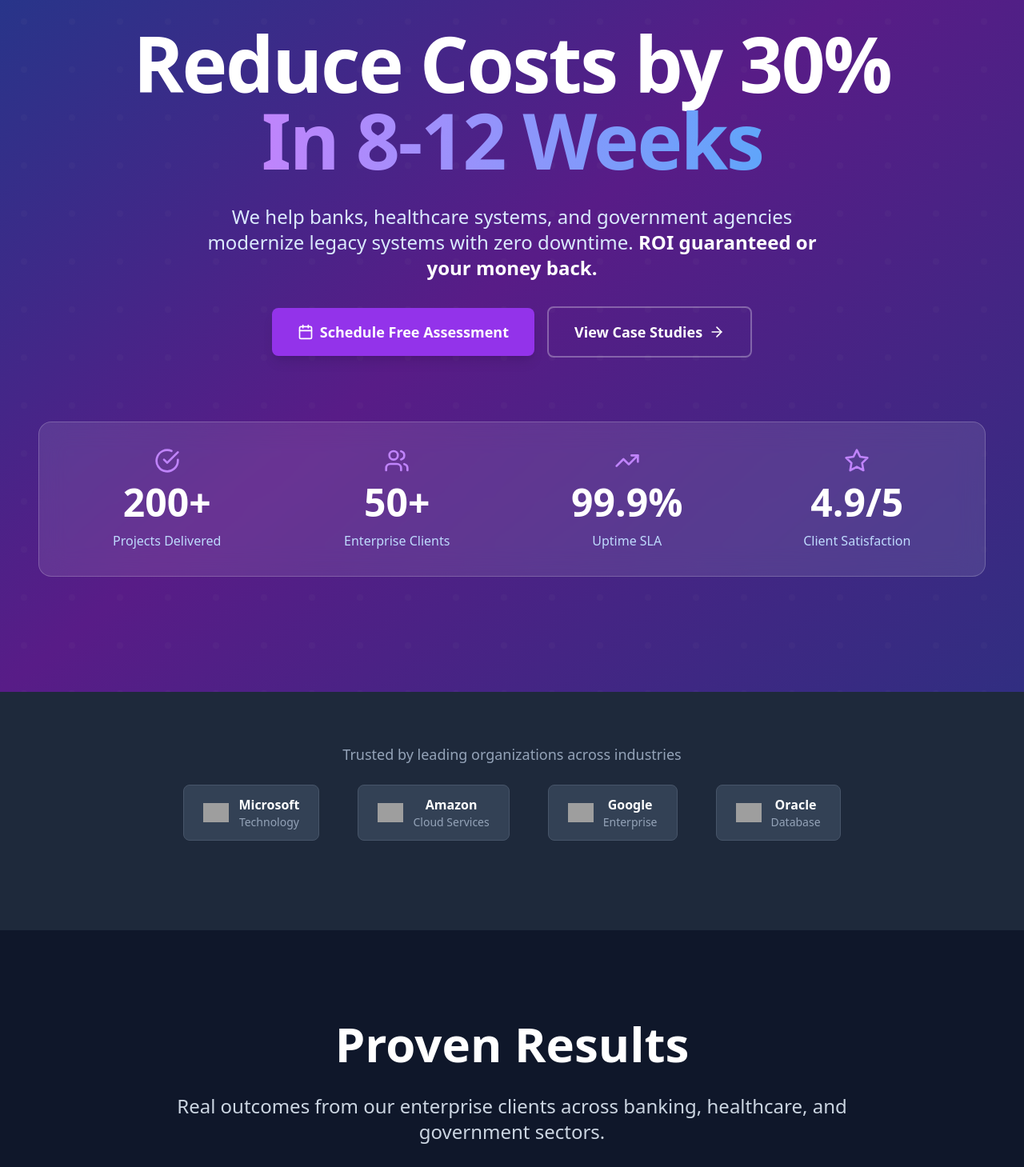
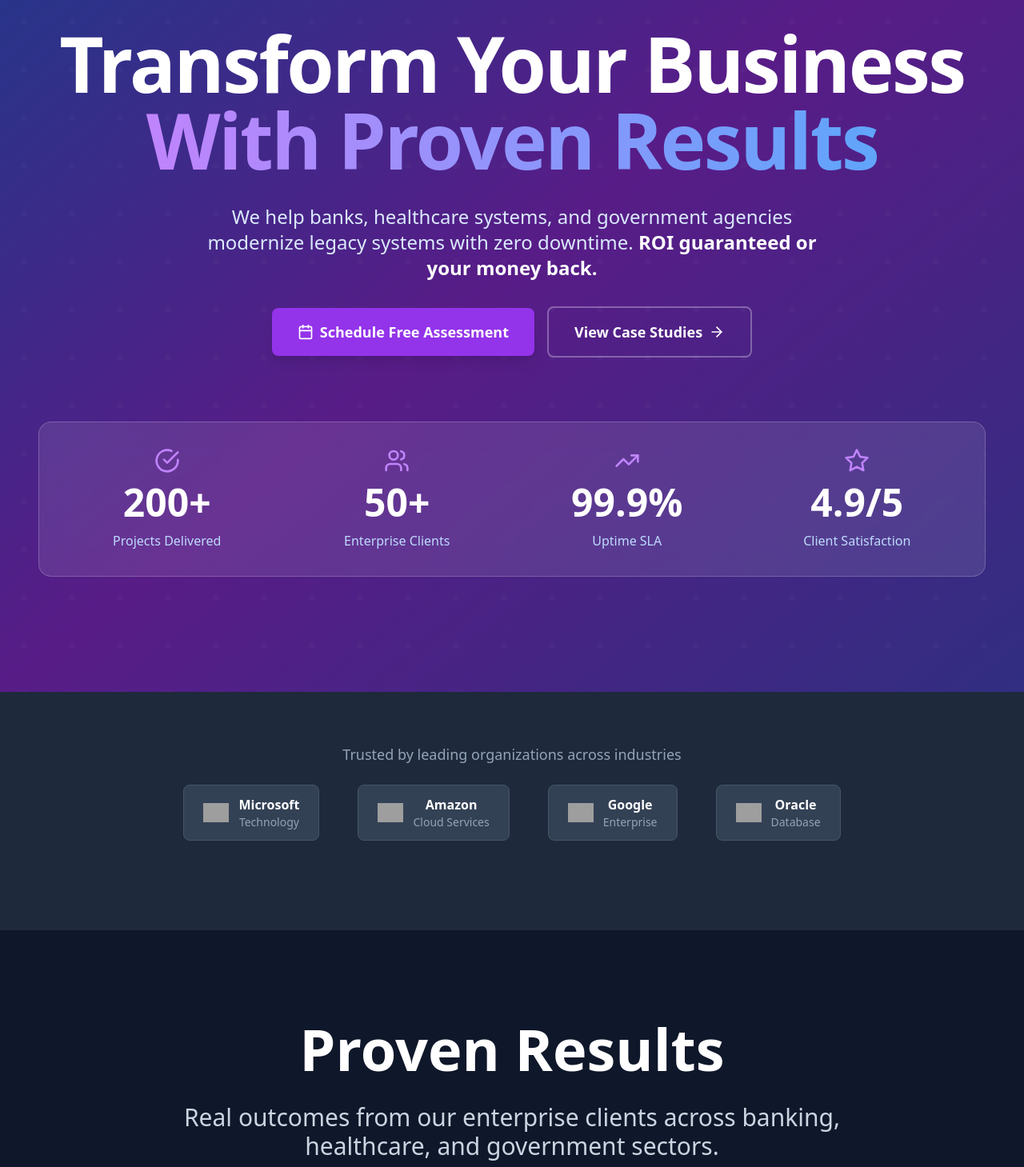
Before and after one commit to UmairEjaz01/digitalfusionsystems, a React (Create React App) app: page / in a window 1280 px wide. Shown: the part 291-1750 px from the top of the page at 80% size. Built offline with nearby package versions, Linux system fonts and the light colour scheme; grey boxes are pictures that could not be loaded.

Commit message:
Update App.js

```diff
--- a/src/App.js
+++ b/src/App.js
@@ -6,8 +6,8 @@ import { ArrowRight, Menu, X, Mail, Globe, Clock, Award, Code, Database, Cloud,
 const SectionTitle = ({ eyebrow, title, subtitle }) => (
   <div className="text-center mb-20">
     {eyebrow && <p className="text-purple-400 font-bold text-sm mb-6 uppercase tracking-widest">{eyebrow}</p>}
-    <h2 className="text-5xl md:text-6xl font-black text-white mb-8 leading-tight">{title}</h2>
-    <p className="text-xl md:text-2xl text-slate-300 max-w-4xl mx-auto leading-relaxed font-light">{subtitle}</p>
+    <h2 className="text-6xl md:text-7xl font-black text-white mb-8 leading-tight">{title}</h2>
+    <p className="text-2xl md:text-3xl text-slate-300 max-w-4xl mx-auto leading-relaxed font-light">{subtitle}</p>
   </div>
 );
 
@@ -315,8 +315,10 @@ React.useEffect(() => {
               <span className="text-sm font-semibold">Trusted by 200+ Enterprise Clients</span>
             </div>
             <h1 className="text-6xl md:text-8xl font-black tracking-tight leading-[0.9] mb-8">
-              Reduce Costs by 30%<br />
-              <span className="bg-gradient-to-r from-purple-400 to-blue-400 bg-clip-text text-transparent">In 8-12 Weeks</span>
+              Transform Your Business<br />
+              <span className="bg-gradient-to-r from-purple-400 to-blue-400 bg-clip-text text-transparent">
+                With Proven Results
+  </span>
 </h1>
             <p className="max-w-3xl mx-auto text-xl md:text-2xl text-blue-100 leading-relaxed mb-8">
               We help banks, healthcare systems, and government agencies modernize legacy systems with zero downtime.
@@ -327,6 +329,7 @@ React.useEffect(() => {
   <Calendar className="w-5 h-5" />
   Schedule Free Assessment
 </a>
+
               <a href="#results" className="inline-flex items-center gap-2 rounded-lg px-8 py-4 text-lg font-bold border-2 border-white/30 text-white hover:bg-white/10 transition-all">
                 View Case Studies
                 <ArrowRight className="w-5 h-5" />
@@ -483,8 +486,8 @@ React.useEffect(() => {
                 <div className="w-16 h-16 bg-gradient-to-br from-purple-500 to-blue-500 rounded-xl flex items-center justify-center mb-6">
                   <service.icon className="w-8 h-8 text-white" />
                 </div>
-                <h3 className="text-2xl font-bold text-white mb-4">{service.title}</h3>
-                <p className="text-slate-300 mb-6 leading-relaxed text-base">{service.description}</p>
+                <h3 className="text-2xl md:text-3xl font-bold text-white mb-4">{service.title}</h3>
+                <p className="text-lg md:text-xl text-slate-300 mb-6 leading-relaxed">{service.description}</p>
 
                 <div className="space-y-4 mb-6">
                   <ul className="space-y-3">
@@ -641,7 +644,7 @@ React.useEffect(() => {
           <div className="grid lg:grid-cols-2 gap-16">
             {/* Left Column - Contact Info */}
             <div>
-              <h2 className="text-4xl md:text-5xl font-bold mb-6">Ready to Transform Your Business?</h2>
+              <h2 className="text-4xl md:text-6xl font-bold mb-6">Ready to Transform Your Business?</h2>
               <p className="text-blue-100 mb-8 text-xl leading-relaxed">
                 Join 200+ enterprise clients who have achieved measurable ROI through our proven digital transformation approach.
               </p>
```
Lines whose indentation alone changed are shown as unchanged.
